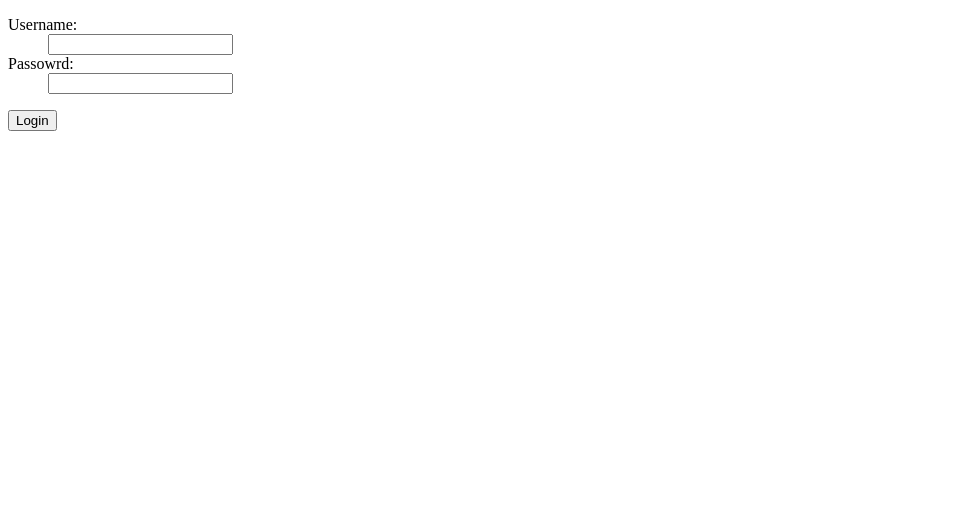
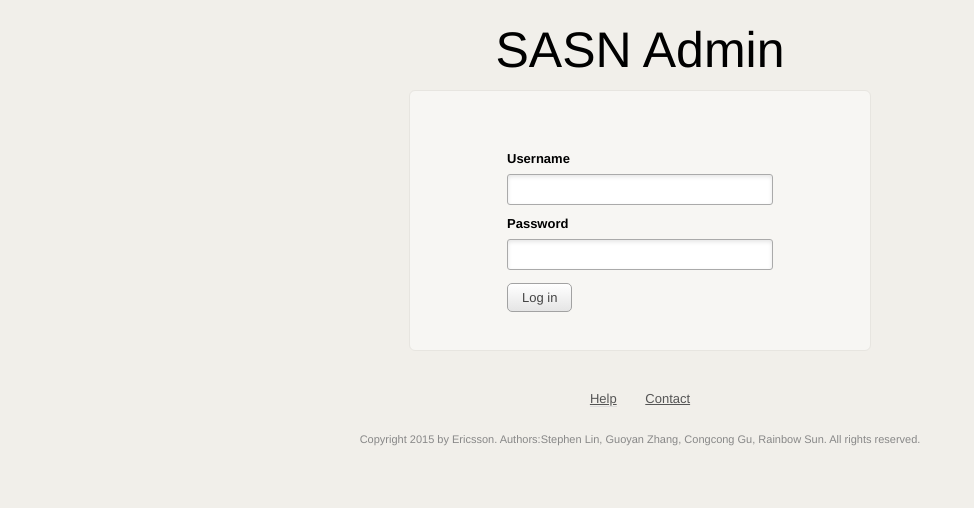
Before and after one commit to m170897017/SASNAdmin, a Flask app: page / in a window 1280 px wide. Shown: the top 508 px of the page, without its empty margins (0-974 px from the left). Run offline with Flask 2, Linux system fonts and the light colour scheme.

Commit message:
update login page

```diff
--- /dev/null
+++ b/static/login.css
@@ -0,0 +1,269 @@
+/* prefix? radius = y, grad = n */
+
+body {
+padding: 0;
+margin: 0;
+text-align: center;
+font-family: "Helvetica Neue", Helvetica, Arial, sans-serif;
+font-size: 13px;
+line-height: 20px;
+    background: #fff;
+}
+
+
+
+div, ul, li, h1, h2, h3, h4, h5 {
+margin: 0;
+padding: 0;
+}
+
+
+
+h1 {
+font-weight: normal;
+text-align: center;
+}
+
+
+
+#header  { padding: 22px 00px 12px 00px;margin: 0 auto; }
+#top     { padding: 30px 00px 00px 00px; }
+#content { padding: 50px 00px 30px 00px; position: relative;}
+#footer  { padding: 25px 00px 40px 00px; width: 100%;color: #555;}
+#container{
+margin: 0 auto;
+}
+
+/* ***************************
+       Layout
+**************************** */
+
+.wrapper {
+text-align: left;
+margin: 0 auto;
+width: 940px;
+}
+
+
+#footer .wrapper {
+width: 100%;
+white-space:nowrap;
+    text-align: center;
+}
+
+
+#footer p {
+margin-bottom: 20px;
+}
+#footer a {
+color: #555;
+padding: 6px;
+}
+
+#footer a span {
+border-bottom: 1px solid #ddd;
+font-size: 13px;
+}
+
+#footer span.bar {
+padding: 0 3px;
+color: #ccc;
+visibility: hidden;
+}
+#footer #copyright {
+color: #888;
+font-size: 11px;
+}
+
+
+/* ***************************
+       Small
+**************************** */
+
+body.login #header { width: 420px; }
+body.login #header h1 a { width: 320px; } /**/
+body.login #container { width: 460px; }
+body.login .wrapper { width: 380px; }
+
+body.error #header { width: 480px; }
+body.error #header h1 a { width: 380px; } /**/
+body.error #container { width: 520px; }
+body.error .wrapper { width: 440px; }
+
+
+
+
+body.small #wrapper {
+text-align: left;
+margin: 0 auto;
+}
+body.small #header {
+margin-bottom: 30px;
+padding: 40px 0 0 0;
+border: none;
+background: none;
+}
+body.small #container {
+border-radius: 6px;
+behavior: url(/_pie/PIE.htc);
+}
+body.small #header h1 {
+margin: 0 30px;
+}
+
+body.small #header h1 a {
+background: url(/_images/logo-152px.png) bottom center no-repeat;
+padding-top: 40px;
+}
+
+}
+body.small #content {
+padding: 25px 30px 20px 30px;
+}
+
+body.small #content input.inputtext {
+width: 240px;
+}
+
+body.small #content h2 {
+font-size: 18px;
+}
+body.small #content a {
+color: #36808e;
+border-bottom: 1px solid #d0e8e7;
+}
+body.small #content a:hover {
+background: #deefee;
+text-decoration: none;
+}
+
+body.error #content p {
+margin: 0.25em 0;
+}
+
+table.login {
+margin: 5px auto;
+}
+table.login th {
+padding: 5px 10px 5px 0;
+vertical-align: top;
+text-align: right;
+}
+table.login td {
+}
+table.login input.inputtext {
+width: 250px !important;
+color: #515348;
+}
+table.login input.public-button {
+margin: 0;
+}
+
+
+body.login div.error, body.login div.success {
+margin: 0 0 15px 0;
+text-align: center;
+}
+
+
+
+
+/* ***************************
+       General
+**************************** */
+
+input.inputtext {
+font-family: "Helvetica Neue", Helvetica, Arial, sans-serif;
+border: 1px solid #aaa;
+padding: 7px;
+box-shadow: inset 0 2px 4px rgba(0, 0, 0, 0.1);
+font-size: 13px;
+border-radius: 3px;
+position: relative;
+
+}
+
+
+
+/* ***************************
+       Misc
+**************************** */
+
+.smalltxt { font-size: 11px; }
+
+span.bar {
+padding: 0 4px;
+color: #999;
+}
+
+.mtop0 { margin-top: 0 !important; }
+.mbottom025 { margin-bottom: 5px !important; }
+.mtop05 { margin-top: 5px !important; }
+.mtop025 { margin-top: 5px !important; }
+.mbottom0 { margin-bottom: 0 !important; }
+
+
+
+
+div.error {
+margin: 15px 0;
+background: #a62b25;
+background: #b53029;
+border-top: 2px solid #ef7842;
+border-bottom: 2px solid #ef7842;
+padding: 5px 15px 5px 15px;
+color: #fff;
+font-weight: bold;
+}
+
+
+input.public-button {
+font-family: 'Helvetica Neue', Helvetica, Arial, sans-serif;
+font-size: 13px;
+vertical-align: top;
+padding: 6px 14px 6px 14px;
+border: 1px solid #a2a2a2;
+color: #444;
+cursor: pointer;
+-webkit-border-radius: 5px;
+-moz-border-radius: 5px;
+border-radius: 5px;
+background: -webkit-linear-gradient(#fff, #e5e5e5);
+background: -moz-linear-gradient(#fff, #e5e5e5);
+background: -ms-linear-gradient(#fff, #e5e5e5);
+background: -o-linear-gradient(#fff, #e5e5e5);
+background: linear-gradient(#fff, #e5e5e5);
+-pie-background: linear-gradient(#fff, #e5e5e5);
+position: relative;
+
+}
+
+
+
+#header { background: #f6f4ef; border-bottom: 1px solid #e7e5e0; }
+
+#top { background: #f6f4ef; border-bottom: 1px solid #e7e5e0; }
+
+body.home #content { background: #fff; }
+
+    html, body { background: #f6f4ef; background: #f1efea; }
+    .footer-home { background: #f6f4ef !important; border-top: 2px solid #e7e5e0; }
+
+    div.internal, body.small { background: #f1efea; }
+    div.internal #top { background: #f6f4ef; /*background: linear-gradient(#f2f1ec, #eeede7);*/ -pie-background: linear-gradient(#f2f1ec, #eeede7); position: relative; behavior: url(/_pie/PIE.htc); }
+    div.internal #top { border: 1px solid #e7e5e0 ; border-bottom: none; }
+    .enterprise #top { background: #fdfcfb; border-bottom: 1px solid #e7e5e0; }
+    .enterprise #content { background: #fff !important; }
+    div.internal #content { background: #faf9f7; border: 1px solid #e7e5e0; /*border-top: none;*/ }
+
+    table#internal-sidebar td.col1 { background: #f6f4ef; }
+
+
+
+#footer { background: #f1efea; }
+
+    div.separator { border-top: 1px solid #e7e5e0; }
+    .call { border-top: 1px solid #e7e5e0; }
+    div.separator-label span { background: #fff; }
+
+    body.small #container { background: #f7f6f3; border: 1px solid #e7e5e0; }
--- a/templates/login.html
+++ b/templates/login.html
@@ -1,24 +1,59 @@
-<!doctype html>
-<head>
-    <title>
-        Login SASN Admin
-    </title>
+<!DOCTYPE html>
+<title>SASN Admin - Login </title>
+<html>
+<head lang="en">
+    <meta charset="UTF-8">
+    <link type="text/css" rel="stylesheet" href="{{ url_for('static', filename='login.css') }}"/>
+
 
 </head>
 
-<body>
-    {% if error %}
-        <p class=error>Error: {{ error }}
-    {% endif %}
+<body class="small login">
 
-    <form name="login_test" method="post" action="">
-        <dl>
-            <dt>Username:
-            <dd><input type="text" name="username">
-            <dt>Passowrd:
-            <dd><input type="text" name="password">
-        </dl>
-        <p><input type="submit" value="Login">
-    </form>
+	<div id="header">
+		<div class="wrapper">
+            <h1 style="font-size:50px;">SASN Admin</h1>
+		</div>
+	</div>
+
+    <div id="container">
+    	<div id="content">
+    		<div class="wrapper">
+
+				<form name="Login" method="post" action="">
+				<input type="hidden" value="false" name="returning" id="returning" />
+					<table class="login" style="margin-left: auto; margin-right: auto;">
+						<tr>
+							<td><p class="mtop0 mbottom025"><strong><label for="username">Username</label></strong></p><input id="username" tabindex="1" class="inputtext" type="text" name="username" /></td>
+						</tr>
+						<tr>
+							<td><p class="mtop05 mbottom025"><strong><label for="password">Password</label></strong></p><input id="password" tabindex="2" class="inputtext" type="password" name="password"  /></td>
+						</tr>
+
+                        {% if error %}
+                            <div class="error">
+                            Error: {{ error }}
+                            </div>
+                        {% endif %}
+
+						<tr>
+							<td style="padding-top: 10px;"><input class="public-button" type="submit" tabindex="3" value="Log in" /></td>
+						</tr>
+					</table>
+				</form>
+
+            </div> <!-- wrapper -->
+		</div> <!-- content -->
+	</div> <!-- container -->
+
+    <div id="footer">
+        <div class="wrapper">
+            <p>
+			<a href="/help/"><span>Help</span></a> <span class="bar">|</span>
+			<a href="/contact/">Contact</a>
+		</p>
+            <p id="copyright">Copyright 2015 by Ericsson. Authors:Stephen Lin, Guoyan Zhang, Congcong Gu, Rainbow Sun. All rights reserved. </p>
 
 </body>
+
+</html>
```
